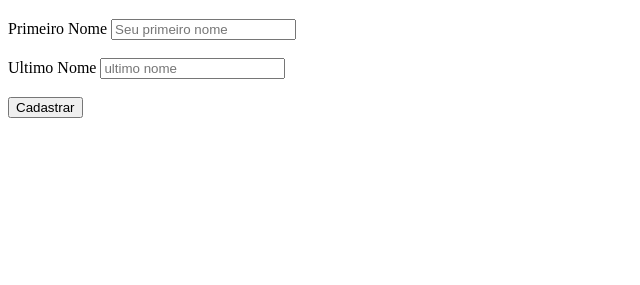
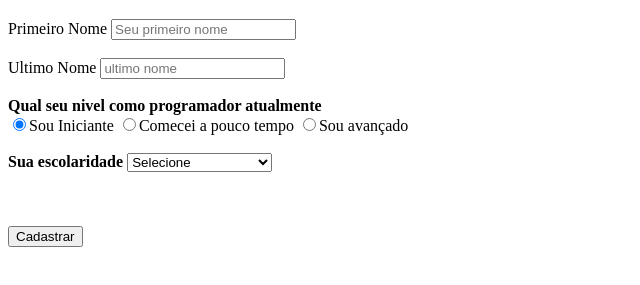
Before and after one commit to SbaisBR/html, a plain HTML site: page Formularios/index.html in a window 1280 px wide. Shown: the part 61-346 px from the top of the page, without its empty margins (0-640 px from the left). Drawn offline with Linux system fonts and the light colour scheme.

Commit message:
Criando formularios pt2

```diff
--- a/Formularios/index.html
+++ b/Formularios/index.html
@@ -10,11 +10,38 @@
     <h1>Formularios</h1>
     <form>
         <label for="nome">Primeiro Nome</label>
-        <input type="text" id="pnome" name="pnome" placeholder="Seu primeiro nome"><br><br>
+        <input type="text" id="pnome" name="pnome" placeholder="Seu primeiro nome" required><br><br>
 
         <label for="ultimoNome  ">Ultimo Nome</label>
-        <input type="text" name="uname" id="uname" placeholder="ultimo nome"><br><br>
+        <input type="text" name="uname" id="uname" placeholder="ultimo nome" required><br><br>
 
+        <!--Tipo RADIO-->
+        <label>
+            <strong>Qual seu nivel como programador atualmente</strong>
+        </label> <br>
+        <label>
+            <input type="radio" name="nivel" value="iniciante" checked>Sou Iniciante
+        </label>
+        <label>
+            <input type="radio" name="nivel" value="medio">Comecei a pouco tempo
+        </label>
+        <label>
+            <input type="radio" name="nivel" value="avancado">Sou avançado
+        </label><br><br>
+
+        <!--Tipo selecionar itens-->
+        <label for="escolaridade">
+            <strong>Sua escolaridade</strong>
+        </label>
+        <select name="escolaridade" id="escolaridade" required>
+            <option selected disabled value=""> Selecione </option>
+            <option value="fundamental">Ensino Fundamental</option>
+            <option value="medio">Ensino Medio</option>
+            <option value="superior">Ensino Superior</option>
+            <option value="pos">Pós Graduação</option>
+        </select><br><br>
+
+        <br><br>
         <input type="submit" value="Cadastrar">
     </form>
 </body>
```
